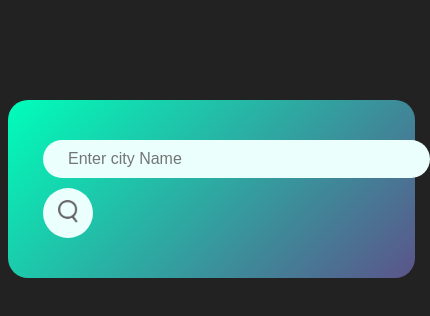
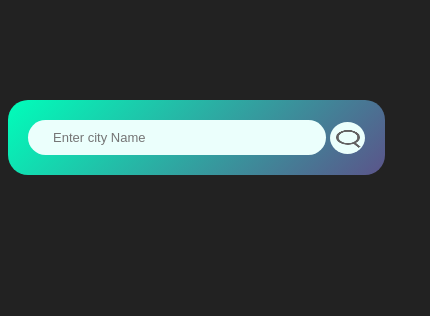
Before and after one commit to M-Premnath/Weather-app, a plain HTML site: page index.html in a window 390 px wide. Shown: the whole page, 430 px wide, since content can reach past the window. Drawn offline with Linux system fonts and the light colour scheme.

Commit message:
404 UI and responsive fixed

```diff
--- a/index.html
+++ b/index.html
@@ -14,6 +14,7 @@
         </div>
         <div class="error">
             <p>Invalid city Name</p>
+            <img src="images/404.png" class="weather-icon">
         </div>
         <div class="weather">
             <img src="images/rain.png" class="weather-icon">
--- a/style.css
+++ b/style.css
@@ -31,6 +31,7 @@ body{
     font-size: 18px;
 }
 
+
 .search button {
     border: 0;
     outline: 0;
@@ -43,31 +44,8 @@ body{
 
 .search button img {
     width: 25px;
-}
-
-/* Media query for mobile view */
-@media (max-width: 600px) {
-    .search {
-        flex-direction: column;
-        align-items: stretch;
-    }
-
-    .search input {
-        margin-right: 0;
-        margin-bottom: 10px;
-        width: 100%;
-        height: 50px;
-        font-size: 16px;
-    }
-
-    .search button {
-        width: 50px;
-        height: 50px;
-    }
-
-    .search button img {
-        width: 20px;
-    }
+    padding-right: 3px;
+    margin-top: 5px;
 }
 
 .weather-icon{
@@ -109,9 +87,39 @@ body{
 }
 
 .error{
-    text-align: left;
-    margin-left: 10px;
-    font-size: 14px;
+    text-align: center;
+    margin-left: 10%;
+    font-size: 20px;
     margin-top: 10px;
     display: none;
 }
+
+/* Added media query for mobile screen size */
+@media (max-width: 480px) {
+    .card {
+        padding: 20px;
+
+    }
+    .search {
+        flex-wrap: wrap;
+    }
+    .search input {
+        width: 70%;
+        height:10%;
+        margin-right: 0;
+        font-size: small;
+    }
+    .search button {
+        width: 35px;
+        height: 32px;
+        margin-left: 4px;
+    }
+    .search img{
+        width: 5;
+        height: 18px;
+        /* margin: 10; */
+        padding-right: 5px;
+        margin-top: 5px;
+
+    }
+}
```
Also changed, not shown: images/404.png (added).
